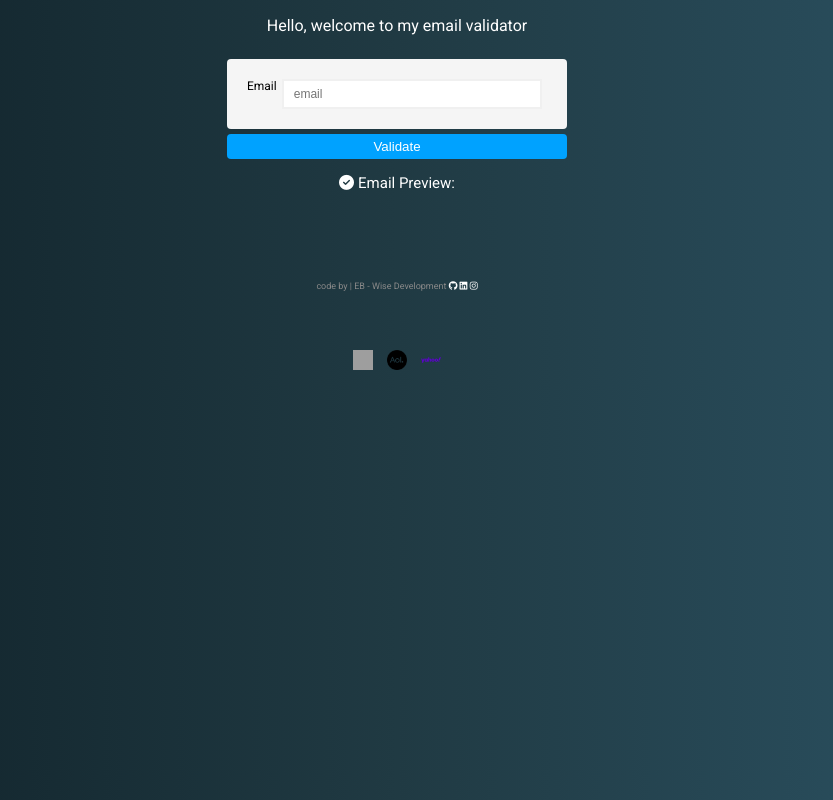
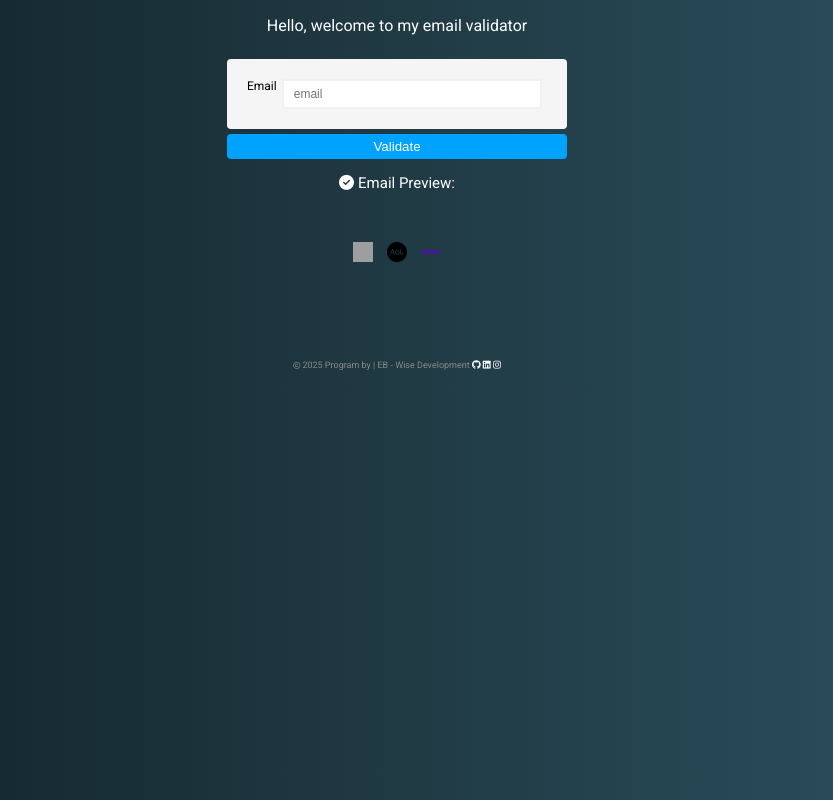
Before and after one commit to emmanuel-wisedev/email-validator, a plain HTML site: page index.html in a window 1280 px wide. Shown: the whole page, without its empty margins (243-1076 px from the left). Drawn offline with Linux system fonts and the light colour scheme; grey boxes are pictures that could not be loaded.

Commit message:
Update index.html

```diff
--- a/index.html
+++ b/index.html
@@ -28,6 +28,7 @@
 
     <div class="validation-info-position">
       <span id="validation-info"></span>
+      <span class="success-info"></span>
     </div>
 
     <div id="span-icon">
@@ -36,17 +37,20 @@
     </div>
   </div>
 
-  <footer>
-    <div>
-      <p>code by | EB - Wise Development <a href=""><i class="fa-brands fa-github"></i></a> <a href="http://linkedin.com/in/emmanuel-boateng-78b0b2338"><i class="fa-brands fa-linkedin"></i></a> <a href="https://www.instagram.com/r.mwise?igsh=MXJmdzAzZjRrMTU1Mw%3D%3D&utm_source=qr"><i class="fa-brands fa-instagram"></i></p></a>
-    </div>
-  </footer>
-
   <div class="mail-icons">
     <img id="icons" width="48" height="48" src="https://img.icons8.com/color/48/gmail-new.png" alt="gmaillogo"/>
     <img src="./mail-logos/brand-aol.256x256.png" alt="aolmaillogo" srcset="">
     <img src="./mail-logos/yahoo-svgrepo-com.png" alt="yahoomaillogo">
   </div>
 
+  <footer>
+    <div>
+        <p><i class="fa-regular fa-copyright"></i> 2025 Program by | EB -
+        Wise Development <a href="https://github.com/emmanuel-wisedev"><i class="fa-brands fa-github"></i></a>
+        <a href="http://linkedin.com/in/emmanuel-boateng-78b0b2338"><i class="fa-brands fa-linkedin"></i></a>
+        <a href="https://www.instagram.com/r.mwise?igsh=MXJmdzAzZjRrMTU1Mw%3D%3D&utm_source=qr"><i class="fa-brands fa-instagram"></i></p></a>
+    </div>
+  </footer>
+
 </body>
 </html>
```
